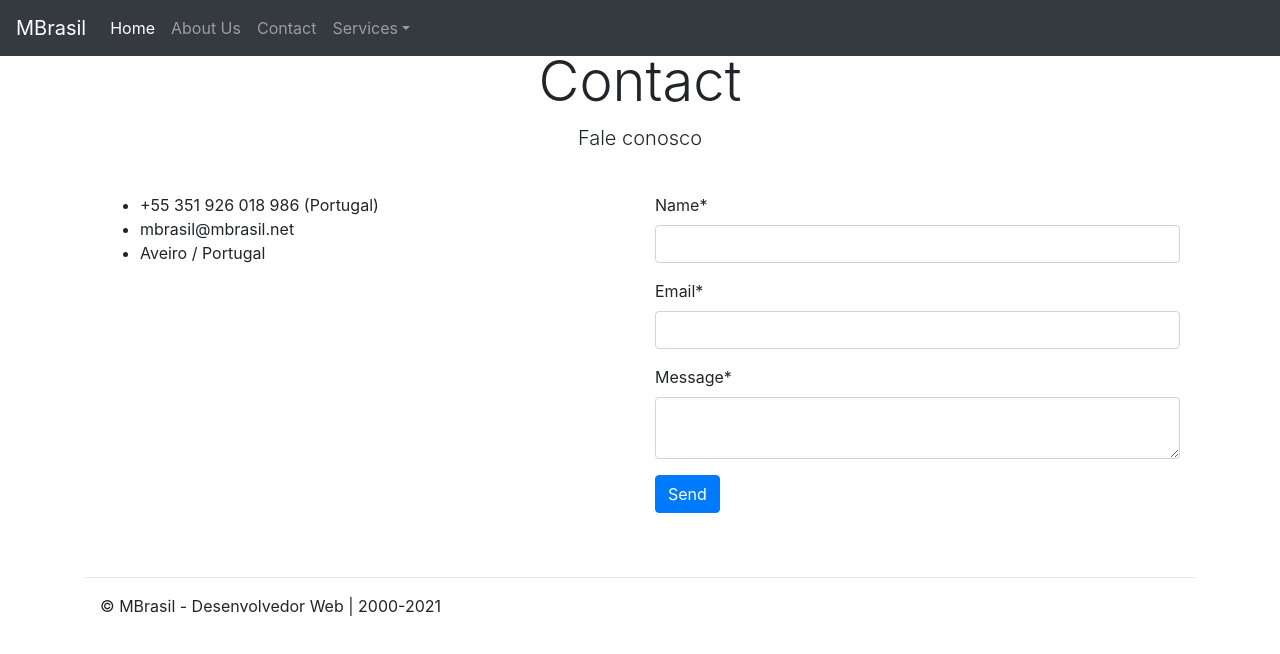
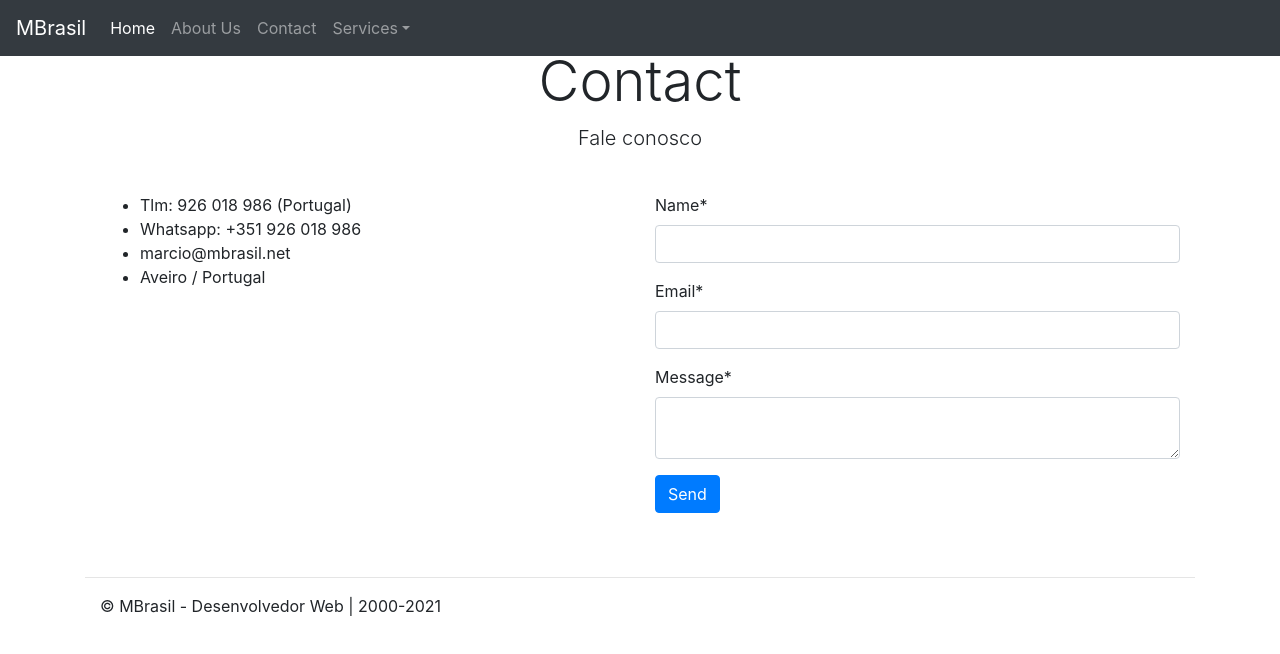
Before and after one commit to mbrasilce/mbrasil-site-nextjs, a Next.js app: page /contact in a window 1280 px wide. Shown: the top 654 px of the page. Built offline with nearby package versions, Linux system fonts and the light colour scheme.

Commit message:
dados de contato

```diff
--- a/pages/contact.js
+++ b/pages/contact.js
@@ -35,8 +35,9 @@ export default function Contact() {
                 <div className="row">
                     <div className="col-md-6">
                         <ul>
-                            <li>+55 351 926 018 986 (Portugal)</li>
-                            <li>mbrasil@mbrasil.net</li>
+                            <li>Tlm: 926 018 986 (Portugal)</li>
+                            <li>Whatsapp: +351 926 018 986</li>
+                            <li>marcio@mbrasil.net</li>
                             <li>Aveiro / Portugal</li>
                         </ul>
                     </div>
```
